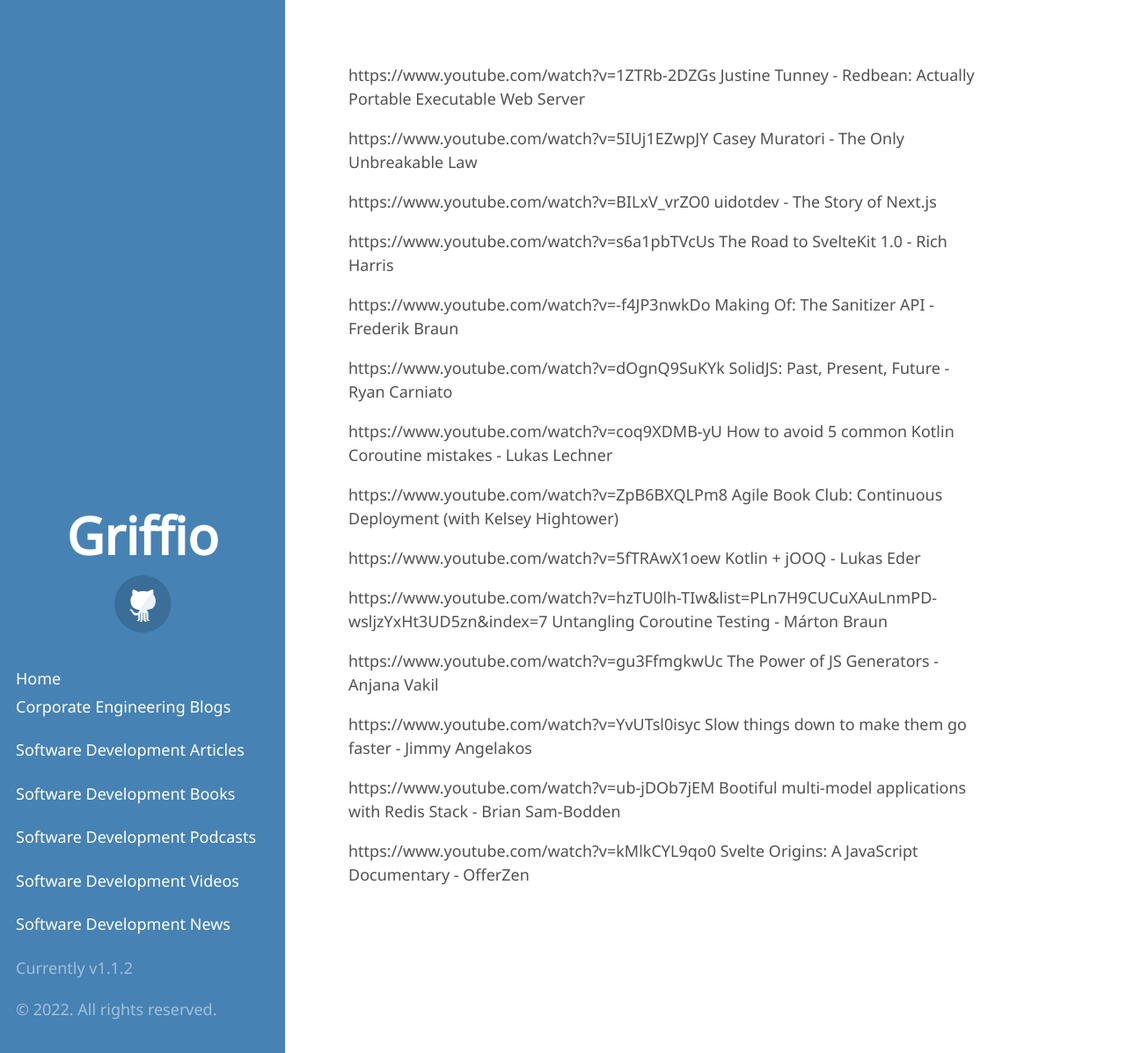
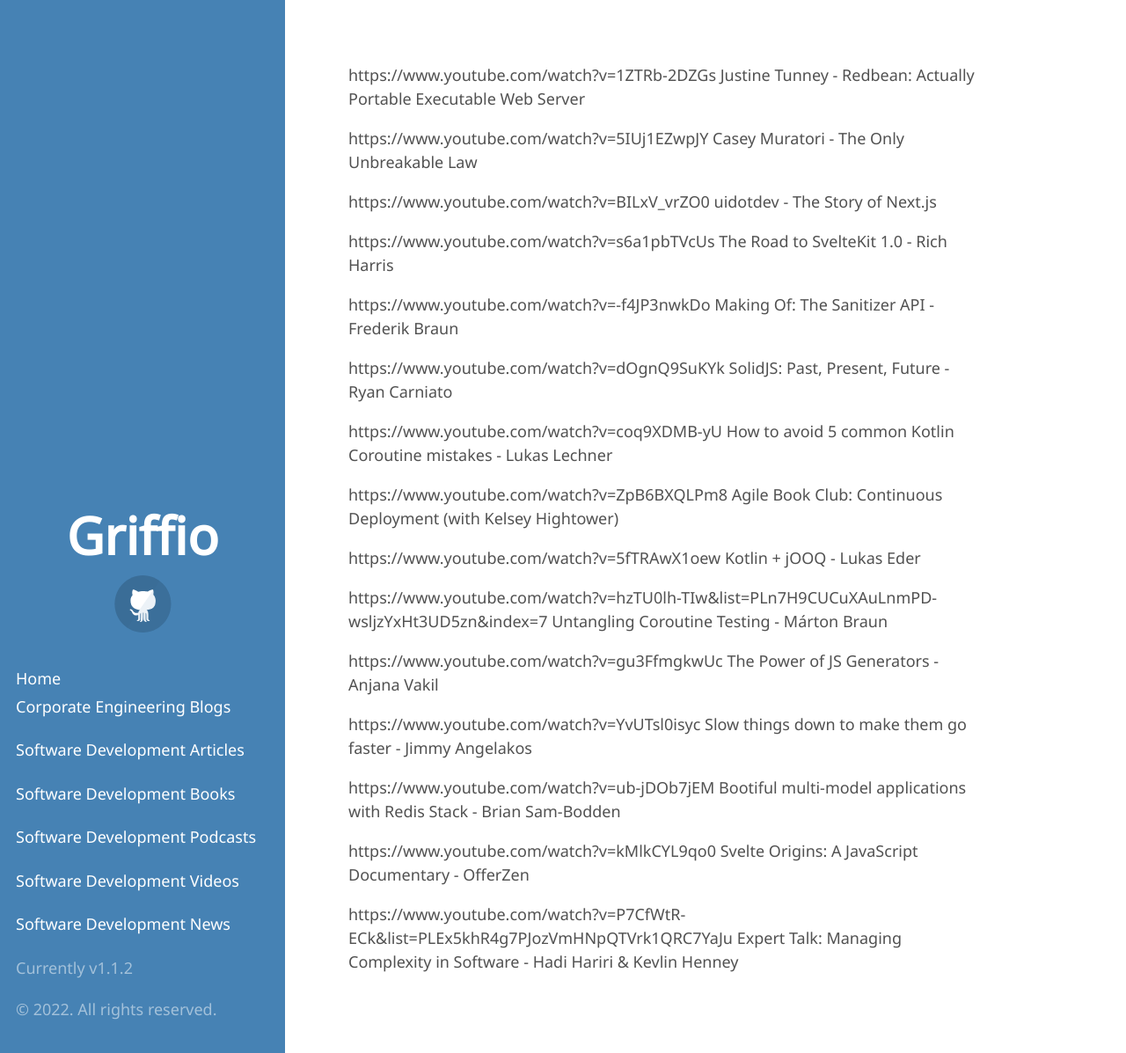
Before and after one commit to griffio/griffio.github.io, a Jekyll site: the page built from tech_talks_highlighted_2022.md, in a window 1280 px wide and 1197 px high. Shown: the whole window at 88% size. Built offline with Jekyll 4.4.1, drawn with Linux system fonts in a browser that asks for light colours; some web fonts are replaced; our own code applies the rules of GitHub Pages for plain Markdown files.

Commit message:
Update tech_talks_highlighted_2022.md

```diff
--- a/tech_talks_highlighted_2022.md
+++ b/tech_talks_highlighted_2022.md
@@ -25,3 +25,5 @@
 https://www.youtube.com/watch?v=ub-jDOb7jEM Bootiful multi-model applications with Redis Stack - Brian Sam-Bodden
 
 https://www.youtube.com/watch?v=kMlkCYL9qo0 Svelte Origins: A JavaScript Documentary - OfferZen
+
+https://www.youtube.com/watch?v=P7CfWtR-ECk&list=PLEx5khR4g7PJozVmHNpQTVrk1QRC7YaJu Expert Talk: Managing Complexity in Software - Hadi Hariri & Kevlin Henney
```
